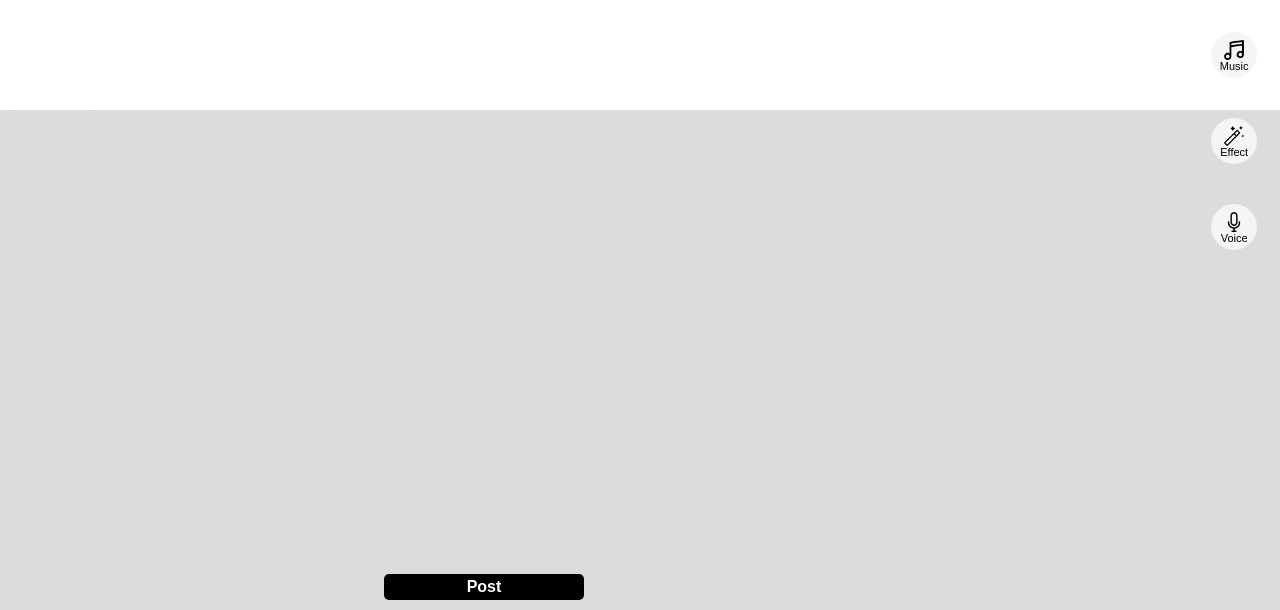
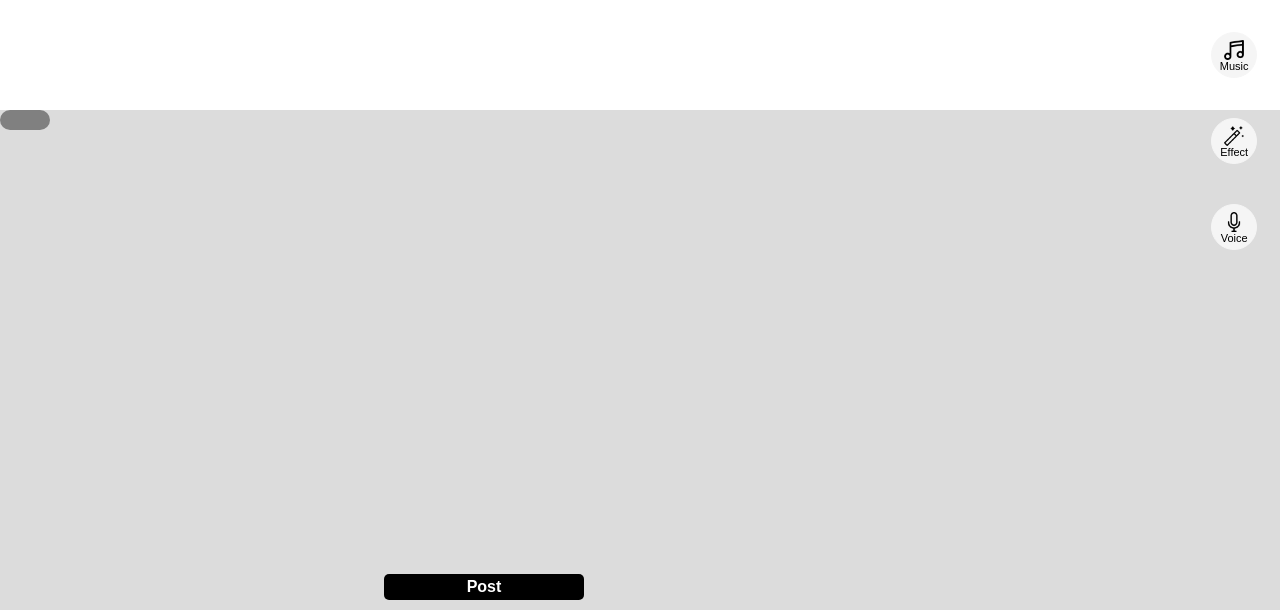
Before and after one commit to afolabieniola95/Texmee, a PHP site: page /create-posts.html in a window 1280 px wide. Shown: the part 190-800 px from the top of the page. Run offline with PHP 8.4, Linux system fonts and the light colour scheme.

Commit message:
update create-posts.css

```diff
--- a/create-posts.css
+++ b/create-posts.css
@@ -136,8 +136,8 @@ span{
 }
 
 .drag-handle{
-  width: 100px;
-  height: 30px;
-  background-color: gainsboro;
+  width: 50px;
+  height: 20px;
+  background-color: grey;
   border-radius: 12px;
 }
```
